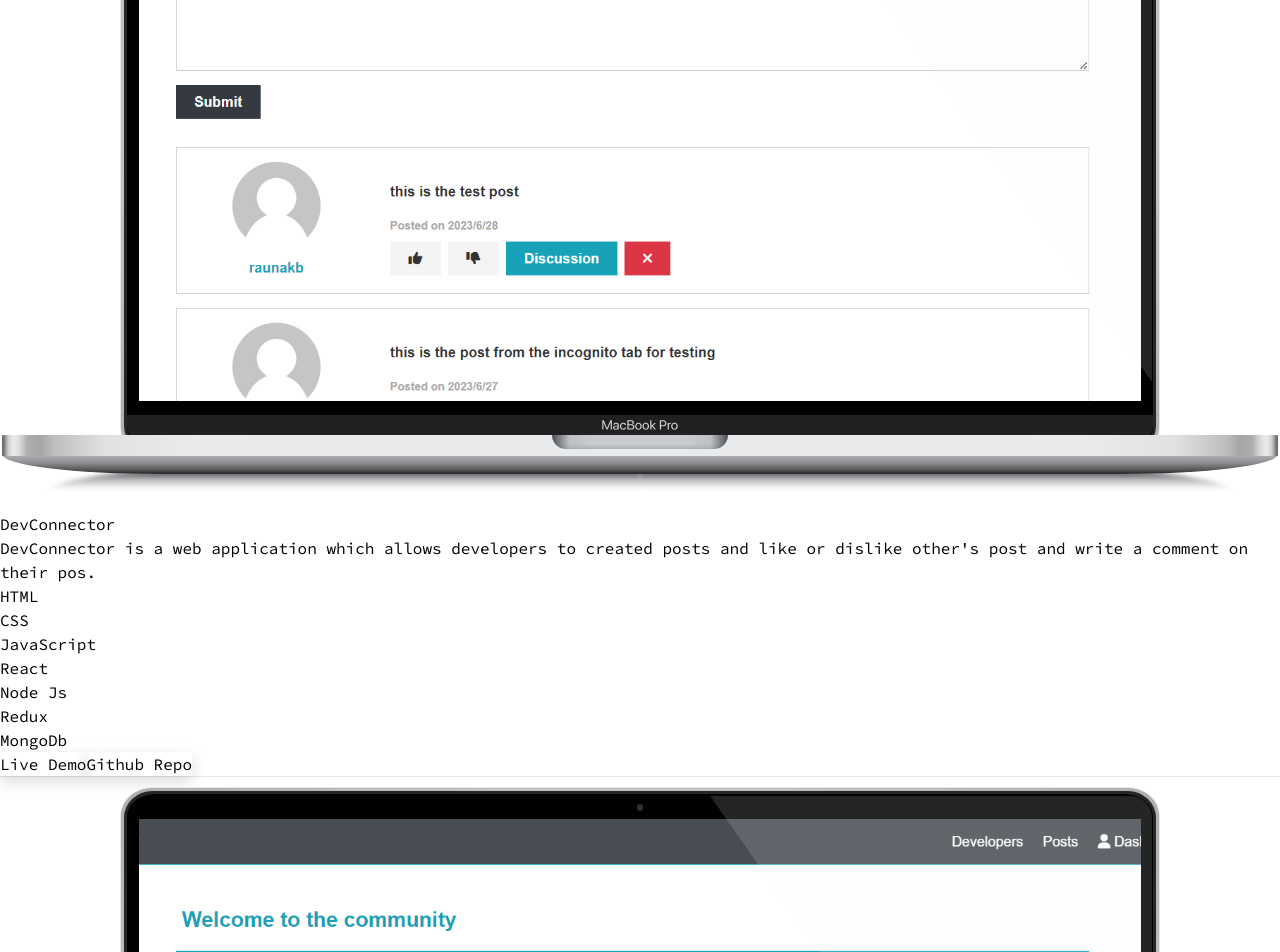
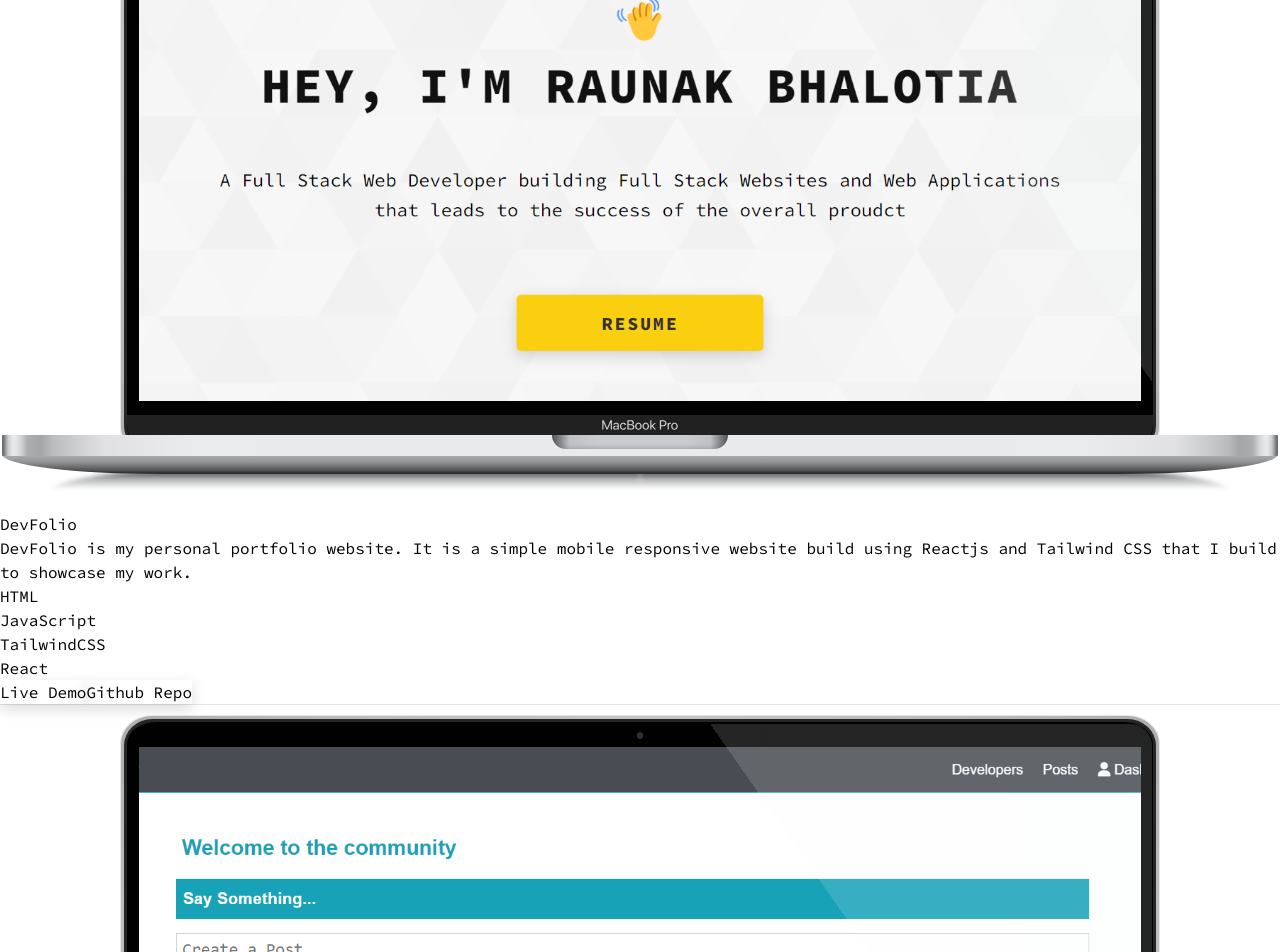
Before and after one commit to raunakb03/portfolio_and_blog_website, a React (Vite) app in the folder frontend/: page / in a window 1280 px wide. Shown: the part 1489-2441 px from the top of the page. Built offline with nearby package versions, Linux system fonts and the light colour scheme.

Commit message:
adding portflio website to the projects section

```diff
--- a/frontend/src/components/Projects.jsx
+++ b/frontend/src/components/Projects.jsx
@@ -4,19 +4,14 @@ import { Link } from "react-router-dom";
 
 const projects = [
   {
-    img: "src/assets/devconnect-preview.png",
-    title: "DevConnector",
-    description: `DevConnector is a web
-    application which allows developers to created posts and like or
-    dislike other${`'`}s post and write a comment on their pos.`,
+    img: "src/assets/portfolio-preview.png",
+    title: "DevFolio",
+    description: `DevFolio is my personal portfolio website. It is a simple mobile responsive website build using Reactjs and Tailwind CSS that I build to showcase my work.`,
     stack: [
       "HTML",
-      "CSS",
       "JavaScript",
+      "TailwindCSS",
       "React",
-      "Node Js",
-      "Redux",
-      "MongoDb",
     ],
     deployed: "https://raunak-devconnect.netlify.app",
     github: "",
```
Also changed, not shown: frontend/src/assets/portfolio-preview.png (added).
